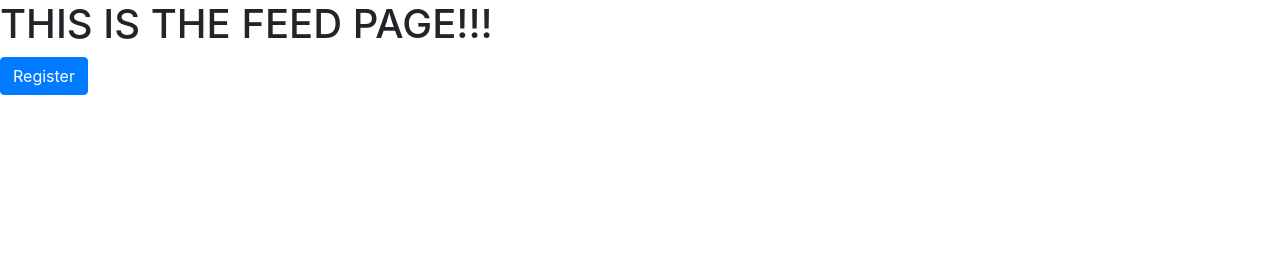
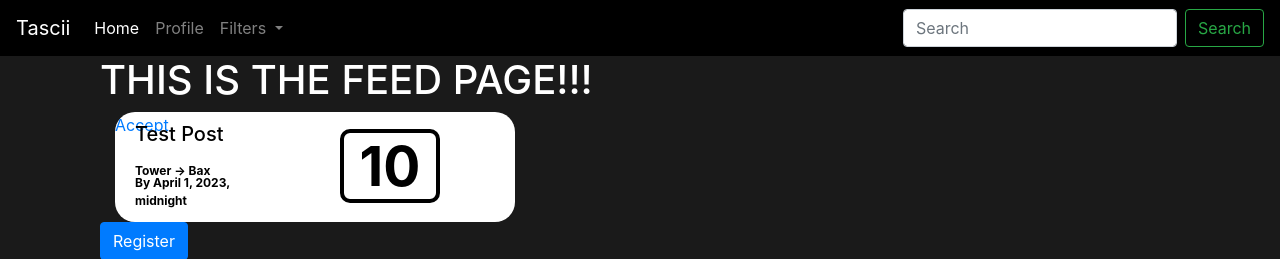
Before and after one commit to alexracape/tascii, a Django app: page / in a window 1280 px wide. Shown: the top 259 px of the page. Run offline with Django 4.2, Linux system fonts and the light colour scheme; data comes from the database, SQL or seed files in the repository; some libraries are stand-ins or nearby versions.

Commit message:
Navbar, styling, rough feed content

```diff
--- a/feed/static/feed/main.css
+++ b/feed/static/feed/main.css
@@ -1,40 +1,44 @@
+
+.navbar {
+  background-color: black;
+}
+
+body {
+  color: white;
+  background-color: #1a1a1a;
+}
 
 .post {
-    width: 303px;
-    height: 104px;
-    background: url("../images/v132_71.png");
-    background-repeat: no-repeat;
-    background-position: center center;
-    background-size: cover;
-    opacity: 1;
-    position: absolute;
-    top: 206px;
-    left: 42px;
-    overflow: hidden;
+    width: 400px;
+    height: 110px;
+    border-radius: 20px;
+    background-color: white;
+    color: black;
+  }
+
+  .post-info {
+    font-size: 12px;
+    font-weight: Bold;
   }
 
   .post-title {
-    width: 218px;
-    color: rgba(0,0,0,1);
     position: absolute;
-    top: 11px;
-    left: 13px;
-    font-family: Inter;
-    font-weight: Bold;
-    font-size: 18px;
+    top: 10px;
+    left: 20px;
+    font-size: 20px;
     opacity: 1;
     text-align: left;
   }
 
   .post-price {
-    width: 119px;
-    color: rgba(25,25,25,1);
+    width: 100px;
+    border-radius: 10px;
+    border: 4px solid black;
     position: absolute;
     top: 17px;
-    left: 176px;
-    font-family: Inter;
-    font-weight: Bold;
-    font-size: 32px;
+    left: 25px;
+    font-size: 55px;
+    font-weight: bold;
     opacity: 1;
     text-align: center;
   }
@@ -43,11 +47,8 @@
     width: 138px;
     color: rgba(0,0,0,1);
     position: absolute;
-    top: 79px;
-    left: 13px;
-    font-family: Inter;
-    font-weight: Bold;
-    font-size: 10px;
+    top: 50px;
+    left: 20px;
     opacity: 1;
     text-align: left;
   }
@@ -57,10 +58,7 @@
     color: rgba(0,0,0,1);
     position: absolute;
     top: 62px;
-    left: 13px;
-    font-family: Inter;
-    font-weight: Bold;
-    font-size: 10px;
+    left: 20px;
     opacity: 1;
     text-align: left;
   }
@@ -71,9 +69,7 @@
     position: absolute;
     top: 75px;
     left: 246px;
-    font-family: Inter;
     font-weight: Bold;
-    font-size: 10px;
     opacity: 1;
     text-align: center;
   }
--- a/feed/templates/feed.html
+++ b/feed/templates/feed.html
@@ -6,13 +6,22 @@
 <h1>THIS IS THE FEED PAGE!!!</h1>
 <div class="col-md-4">
     {% for post in posts %}
-        <div class="post">
-            <div class="post-body">
-                <h5 class="post-title">{{ post.title }}</h5>
-                <h4 class="price">{{ post.price }}</h4>
-                <p class="post-text">{{ post.start_loc }} -> {{ post.end_loc }}</p>
-                <p class="post-text">By {{ post.expiration_date }}</p>
-                <!-- <p class="post-text">~ {{ post.time_estimate }}</p> MAYBE ADD WHEN WE FIGURE THIS OUT LATER -->
+        <div class="container post">
+            <div class="row post-body">
+
+                <div class="col post-info">
+                    <h5 class="post-title">{{ post.title }}</h5>
+                    <p class="post-location">{{ post.start_loc }} -> {{ post.end_loc }}</p>
+                    <p class="post-expiration">By {{ post.expiration_date }}</p>
+                    <!-- <p class="post-text">~ {{ post.time_estimate }}</p> MAYBE ADD WHEN WE FIGURE THIS OUT LATER -->
+                </div>
+
+                <div class="col price-info">
+                    <h4 class="post-price">{{ post.price }}</h4>
+                </div>
+            </div>
+
+            <div class="row">
                 <a href="{% url 'post_details' post.pk %}">Accept</a>
             </div>
         </div>
--- a/tascii_prototype/templates/base.html
+++ b/tascii_prototype/templates/base.html
@@ -16,10 +16,48 @@
   </head>
   <body>
 
+    <!-- Nav Bar -->
+    <nav class="navbar navbar-expand-lg navbar-dark navbar">
+      <a class="navbar-brand" href="#">Tascii</a>
+      <button class="navbar-toggler" type="button" data-toggle="collapse" data-target="#navbarSupportedContent" aria-controls="navbarSupportedContent" aria-expanded="false" aria-label="Toggle navigation">
+        <span class="navbar-toggler-icon"></span>
+      </button>
 
-    <div>
-      {% block page_content %}{% endblock %}
+      <div class="collapse navbar-collapse" id="navbarSupportedContent">
+        <ul class="navbar-nav mr-auto">
+          <li class="nav-item active">
+            <a class="nav-link" href="#">Home <span class="sr-only">(current)</span></a>
+          </li>
+          <li class="nav-item">
+            <a class="nav-link" href="#">Profile</a>
+          </li>
+          <li class="nav-item dropdown">
+            <a class="nav-link dropdown-toggle" href="#" id="navbarDropdown" role="button" data-toggle="dropdown" aria-haspopup="true" aria-expanded="false">
+              Filters
+            </a>
+            <div class="dropdown-menu" aria-labelledby="navbarDropdown">
+              <a class="dropdown-item" href="#">Action</a>
+              <a class="dropdown-item" href="#">Another action</a>
+              <div class="dropdown-divider"></div>
+              <a class="dropdown-item" href="#">Something else here</a>
+            </div>
+          </li>
+        </ul>
+        <form class="form-inline my-2 my-lg-0">
+          <input class="form-control mr-sm-2" type="search" placeholder="Search" aria-label="Search">
+          <button class="btn btn-outline-success my-2 my-sm-0" type="submit">Search</button>
+        </form>
+      </div>
+    </nav>
+
+
+    <!-- Page Content -->
+    <div class="container">
+      <div class="col justify-content-center">
+        {% block page_content %}{% endblock %}
+      </div>
     </div>
+
 
     <!-- Optional JavaScript -->
 
```
